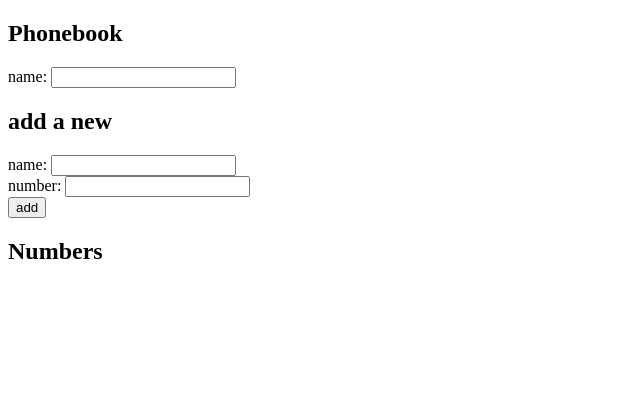
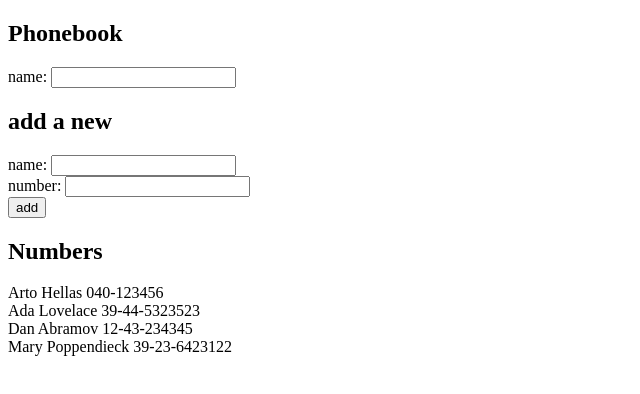
Before and after one commit to HossBigft/fullStackOpen, a React (Vite) app in the folder part2/phonebook/: page / in a window 1280 px wide. Shown: the top 394 px of the page, without its empty margins (0-640 px from the left). Built offline with nearby package versions, Linux system fonts and the light colour scheme; data requests are answered from the project's data file.

Commit message:
Add functionality to get recrods from server

```diff
--- a/part2/phonebook/src/App.jsx
+++ b/part2/phonebook/src/App.jsx
@@ -1,4 +1,5 @@
-import { useState } from "react";
+import { useState, useEffect } from 'react'
+import axios from 'axios'
 
 const Record = ({ record }) => {
   return (
@@ -79,6 +80,17 @@
   const handleFilterStringChange = (event) => {
     setFilterString(event.target.value);
   };
+
+  useEffect(() => {
+    console.log('effect')
+    axios
+      .get('http://localhost:3001/persons')
+      .then(response => {
+        console.log('promise fulfilled')
+        setRecords(response.data)
+      })
+  }, [])
+
   return (
     <div>
       <h2>Phonebook</h2>
```
